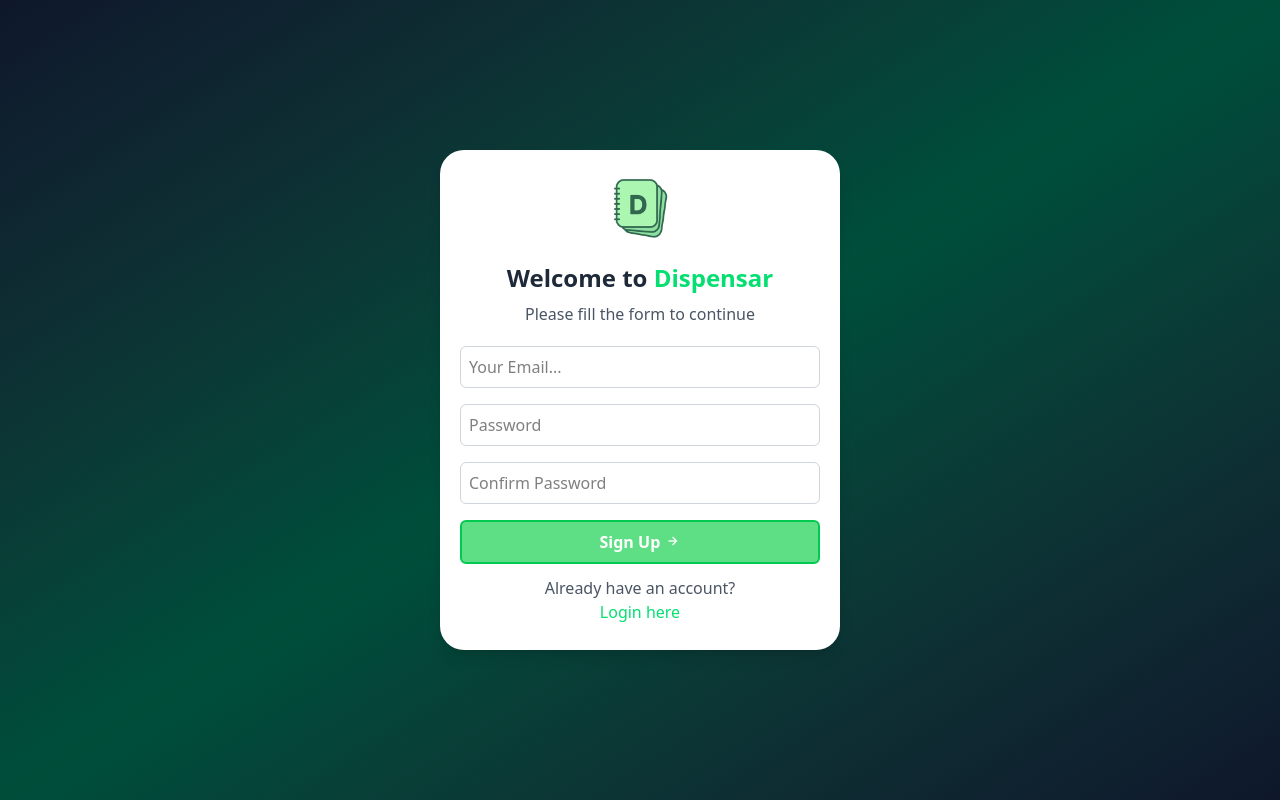
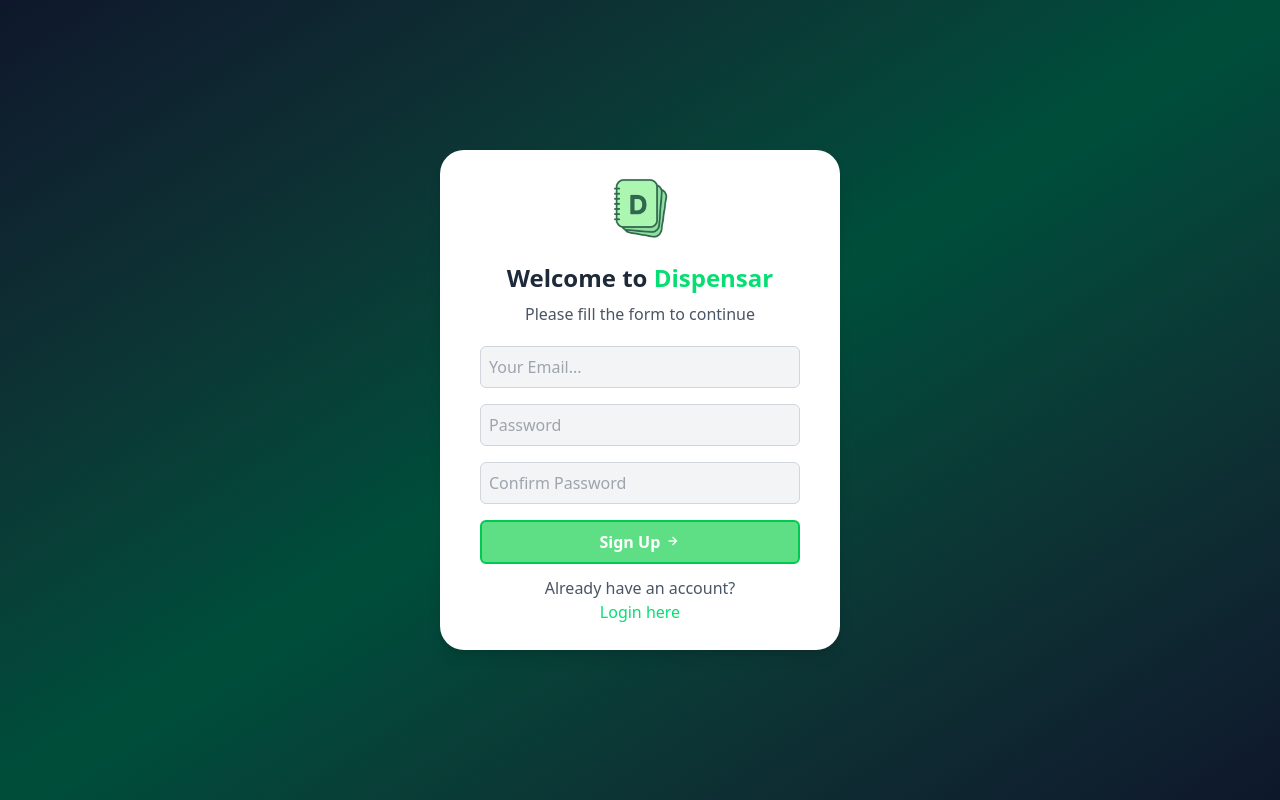
Before and after one commit to zimcodes1/Dispensar, a React (Vite) app in the folder client/: page /signup in a window 1280 px wide. Built offline with nearby package versions, Linux system fonts and the light colour scheme.

Commit message:
feat: apply text color to input and select elements and minor updates to login pages

```diff
--- a/client/src/index.css
+++ b/client/src/index.css
@@ -58,3 +58,12 @@ html.dark .bgImage {
 .animation-delay-4000 {
   animation-delay: 4s;
 }
+
+@layer base {
+  input {
+    @apply text-gray-600
+  }
+  select {
+    @apply text-gray-600
+  }
+}
--- a/client/src/pages/AdminLogin.tsx
+++ b/client/src/pages/AdminLogin.tsx
@@ -14,8 +14,8 @@ function AdminLogin() {
                 </div>
                 {/* Login Form */}
                 <form className="flex flex-col w-full px-10 mt-5">
-                    <input type="email" placeholder="Email Address..." className="p-2 border border-gray-300 bg-gray-100 rounded-md mb-4" />
-                    <input type="password" placeholder="Password" className="p-2 border border-gray-300 bg-gray-100 rounded-md mb-4" />
+                    <input type="email" placeholder="Email Address..." className="p-2 border border-gray-300 bg-gray-100 text-gray-600 rounded-md mb-4" />
+                    <input type="password" placeholder="Password" className="p-2 border border-gray-300 bg-gray-100 text-gray-600 rounded-md mb-4" />
                     <button type="submit" className="font-bold transition-all duration-300 bg-[#5fdf85] text-white p-2 rounded-md hover:bg-white border-2 border-green-500 hover:text-gray-900">Log In <i className="bx bx-right-arrow-alt"></i></button>
                 </form>
                 {/*Forgotten Password */}
--- a/client/src/pages/Login.tsx
+++ b/client/src/pages/Login.tsx
@@ -14,8 +14,8 @@ function Login() {
                 </div>
                 {/* Login Form */}
                 <form className="flex flex-col w-full px-10 mt-5">
-                    <input type="text" placeholder="Employee ID" className="p-2 border border-gray-300 bg-gray-100 rounded-md mb-4" />
-                    <input type="password" placeholder="Password" className="p-2 border border-gray-300 bg-gray-100 rounded-md mb-4" />
+                    <input type="text" placeholder="Employee ID" className="p-2 border border-gray-300 bg-gray-100 text-gray-600 rounded-md mb-4" />
+                    <input type="password" placeholder="Password" className="p-2 border border-gray-300 bg-gray-100 text-gray-600 rounded-md mb-4" />
                     <button type="submit" className="font-bold transition-all duration-300 bg-[#5fdf85] text-white p-2 rounded-md hover:bg-white border-2 border-green-500 hover:text-gray-900">Log In <i className="bx bx-right-arrow-alt"></i></button>
                 </form>
                 {/*Forgotten Password */}
--- a/client/src/pages/SignUp.tsx
+++ b/client/src/pages/SignUp.tsx
@@ -12,10 +12,10 @@ function SignUp(){
                     <p className="text-gray-600 mt-2">Please fill the form to continue</p>
                 </div>
                 {/* Login Form */}
-                <form className="flex flex-col w-full px-5 mt-5">
-                    <input type="email" placeholder="Your Email..." className="p-2 border border-gray-300 rounded-md mb-4" />
-                    <input type="password" placeholder="Password" className="p-2 border border-gray-300 rounded-md mb-4" />
-                    <input type="password" placeholder="Confirm Password" className="p-2 border border-gray-300 rounded-md mb-4" />
+                <form className="flex flex-col w-full px-10 mt-5">
+                    <input type="email" placeholder="Your Email..." className="p-2 border border-gray-300 bg-gray-100 text-gray-600 rounded-md mb-4" />
+                    <input type="password" placeholder="Password" className="p-2 border border-gray-300 bg-gray-100 text-gray-600 rounded-md mb-4" />
+                    <input type="password" placeholder="Confirm Password" className="p-2 border border-gray-300 bg-gray-100 text-gray-600 rounded-md mb-4" />
                     <button type="submit" className="font-bold transition-all duration-300 bg-[#5fdf85] text-white p-2 rounded-md hover:bg-white border-2 border-green-500 hover:text-gray-900">Sign Up <i className="bx bx-right-arrow-alt"></i></button>
                 </form>
                 {/*Login */}
```
